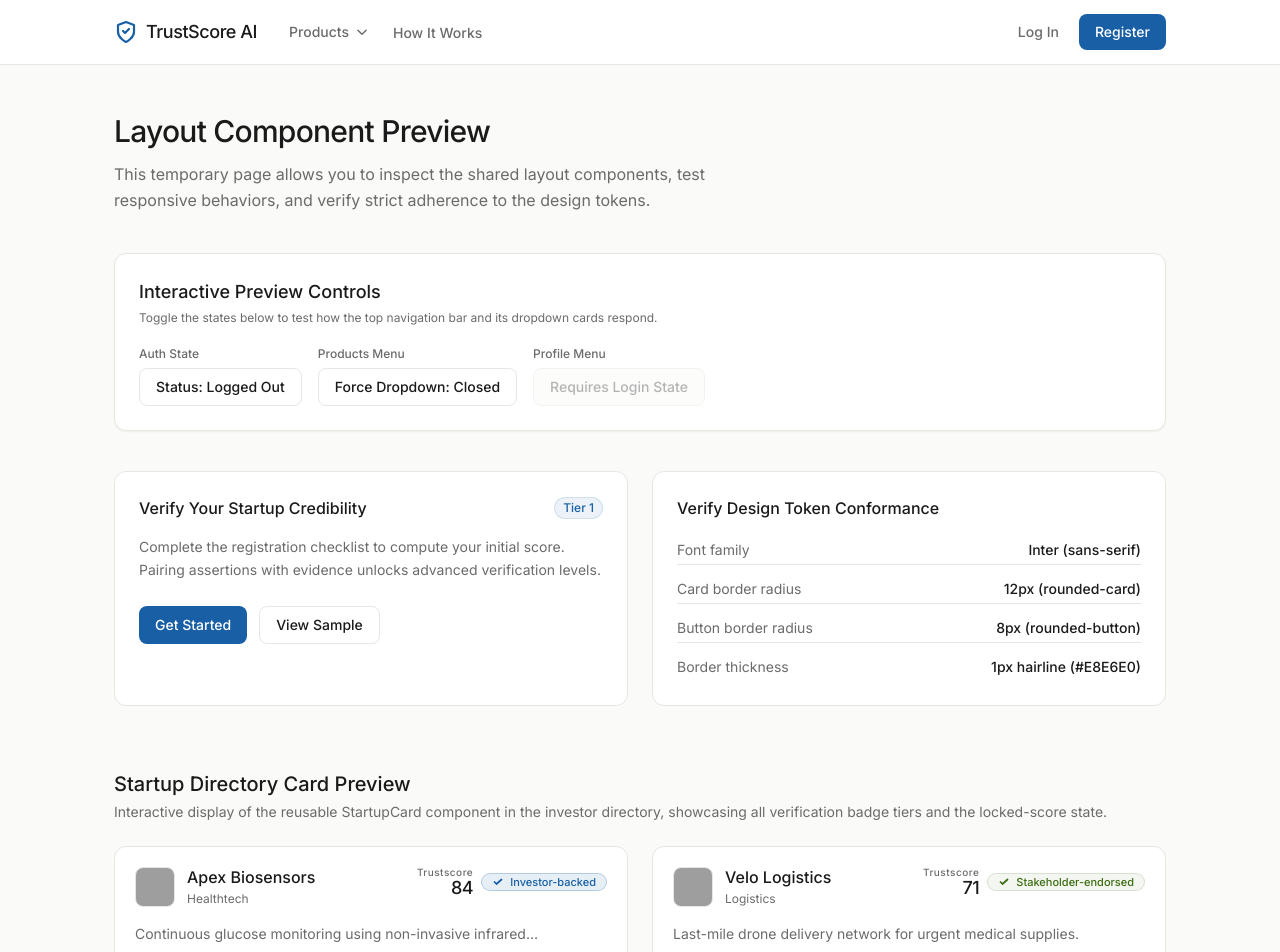
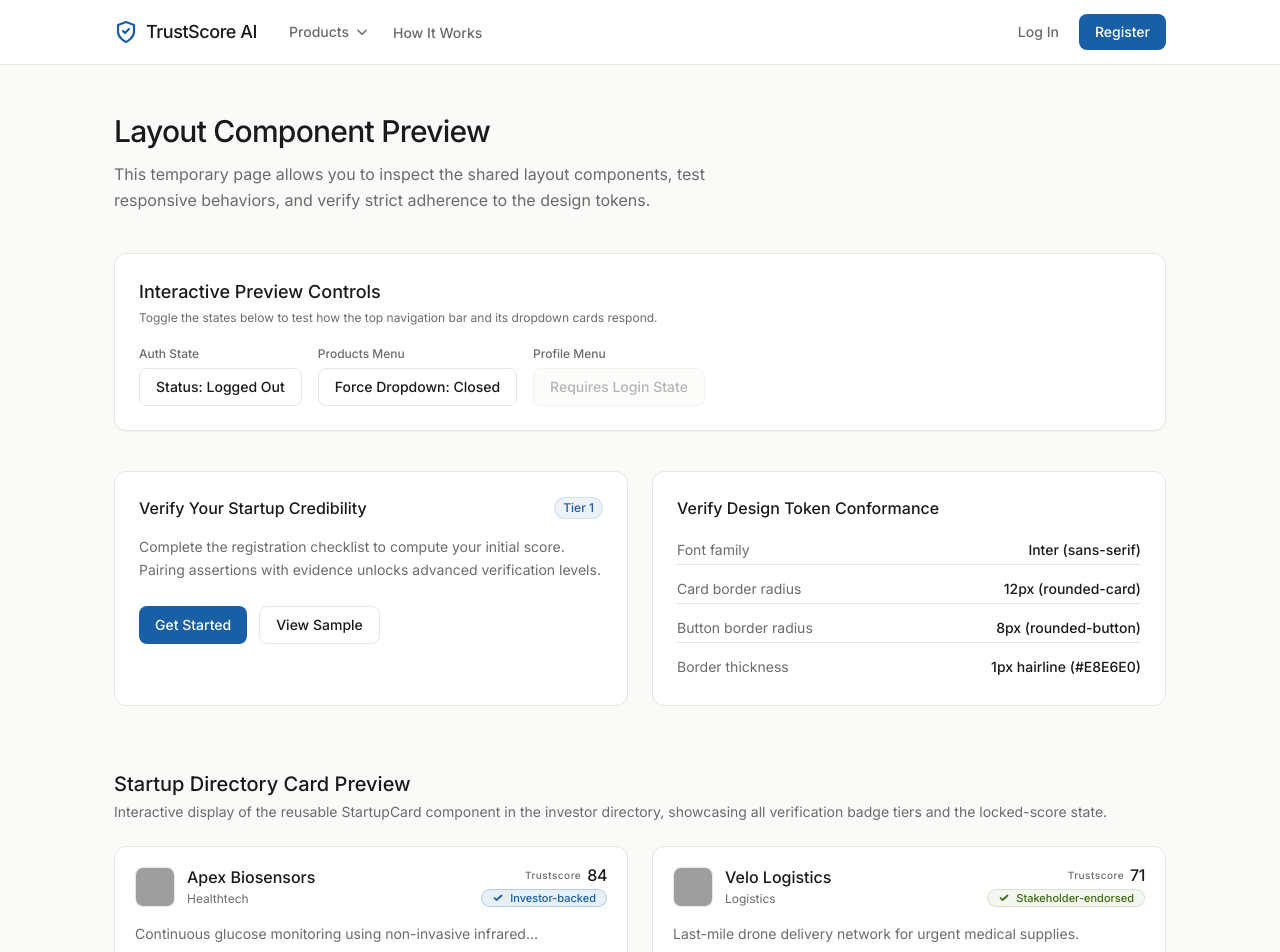
Before and after one commit to mridulthapliyal155/TrustScore, a Next.js app: page /preview in a window 1280 px wide. Shown: the top 952 px of the page. Built offline with nearby package versions, Linux system fonts and the light colour scheme; grey boxes are pictures that could not be loaded.

Commit message:
Constrain startup name to one line and stack score/badge layout to prevent overflow

```diff
--- a/components/StartupCard.tsx
+++ b/components/StartupCard.tsx
@@ -29,7 +29,7 @@ export default function StartupCard({ startup }: StartupCardProps) {
       <div className="flex flex-col gap-4">
         {/* Header: Logo, Name and TrustScore */}
         <div className="flex items-start justify-between gap-4">
-          <div className="flex items-center gap-3">
+          <div className="flex items-center gap-3 min-w-0 flex-1">
             {/* Startup Logo with initials fallback */}
             <div className="w-10 h-10 rounded-lg overflow-hidden border border-border-hairline bg-[#FAFAF8] flex items-center justify-center flex-shrink-0">
               {logoUrl ? (
@@ -57,11 +57,11 @@ export default function StartupCard({ startup }: StartupCardProps) {
                 </span>
               )}
             </div>
-            <div>
-              <h3 className="text-base font-medium text-text-primary leading-tight">
+            <div className="min-w-0">
+              <h3 className="text-base font-medium text-text-primary leading-tight truncate">
                 {name}
               </h3>
-              <p className="text-xs text-text-secondary mt-1">
+              <p className="text-xs text-text-secondary mt-1 truncate">
                 {sector}
               </p>
             </div>
@@ -70,12 +70,12 @@ export default function StartupCard({ startup }: StartupCardProps) {
           {/* TrustScore or Locked State */}
           <div className="flex flex-col items-end flex-shrink-0">
             {showScore ? (
-              <div className="flex items-center gap-2">
-                <div className="flex flex-col items-end">
-                  <span className="text-[10px] text-text-secondary tracking-wider font-medium leading-none mb-0.5">
+              <div className="flex flex-col items-end gap-1.5">
+                <div className="flex items-center gap-1.5">
+                  <span className="text-[10px] text-text-secondary tracking-wider font-medium leading-none">
                     Trustscore
                   </span>
-                  <span className="text-lg font-medium text-text-primary tracking-tight leading-none">
+                  <span className="text-base font-medium text-text-primary tracking-tight leading-none">
                     {Math.round(trustScore * 100)}
                   </span>
                 </div>
```
